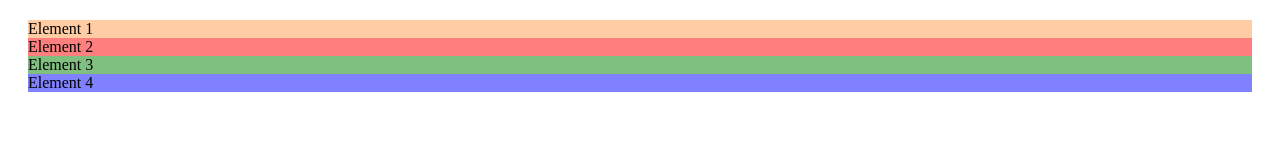
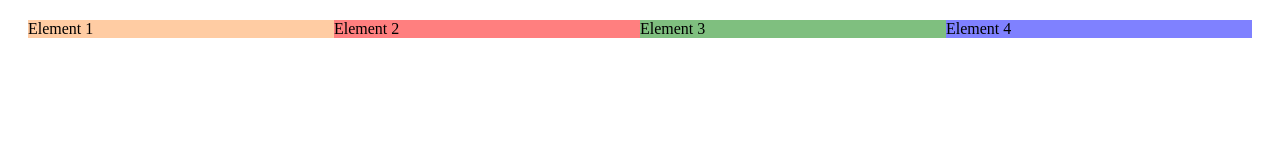
Before and after one commit to anandsimmy/grid-starter, a plain HTML site: page index.html in a window 1280 px wide. Drawn offline with Linux system fonts and the light colour scheme.

Commit message:
added grid columns

```diff
--- a/main.css
+++ b/main.css
@@ -1,6 +1,8 @@
 .container {
     margin: 20px;
     display: grid;
+    grid-template-columns: 1fr 1fr 1fr 1fr;
+    grid-template-rows: 1fr 1fr 1fr 1fr;
 }
 
 .el1 {
```
